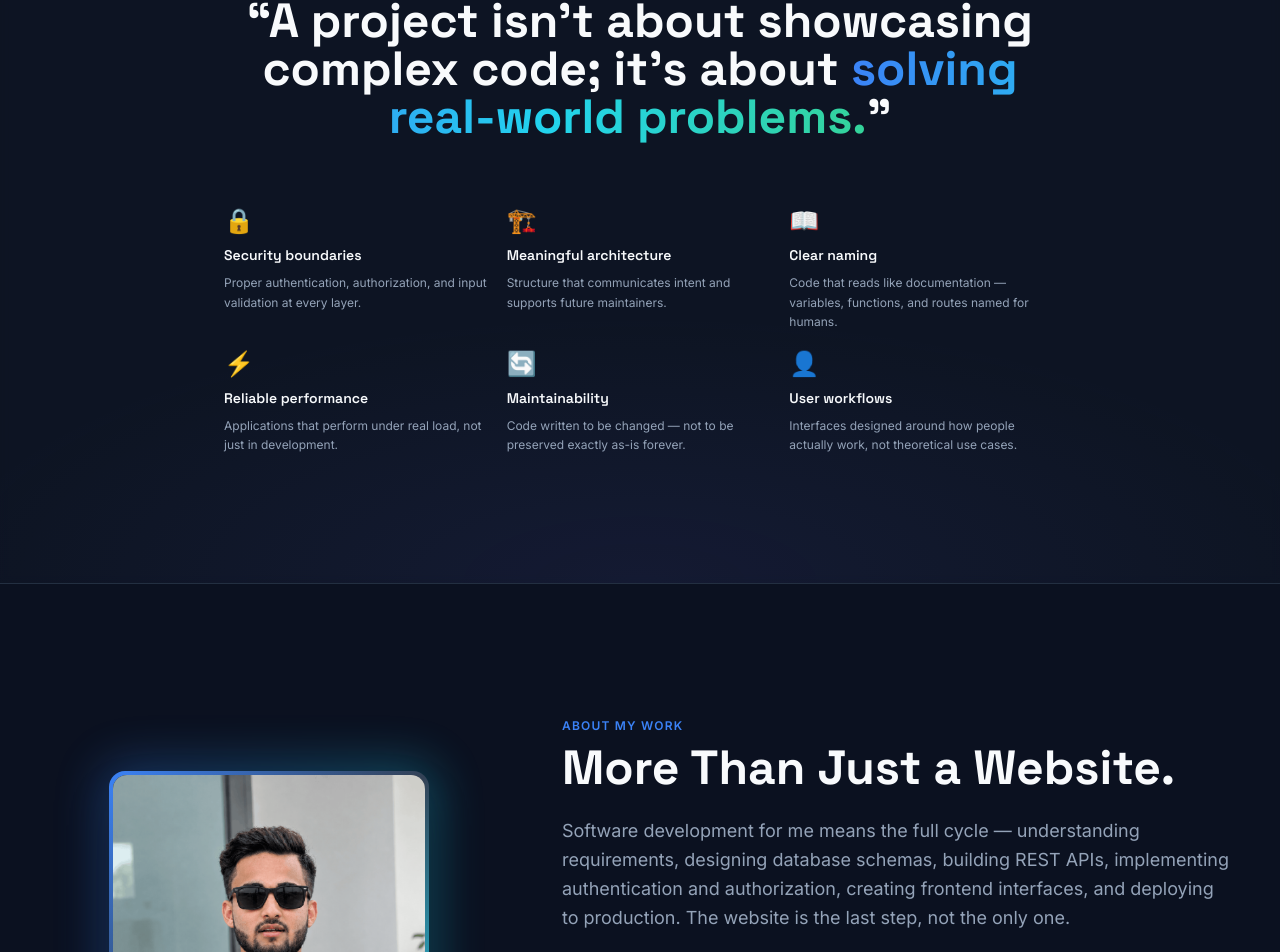
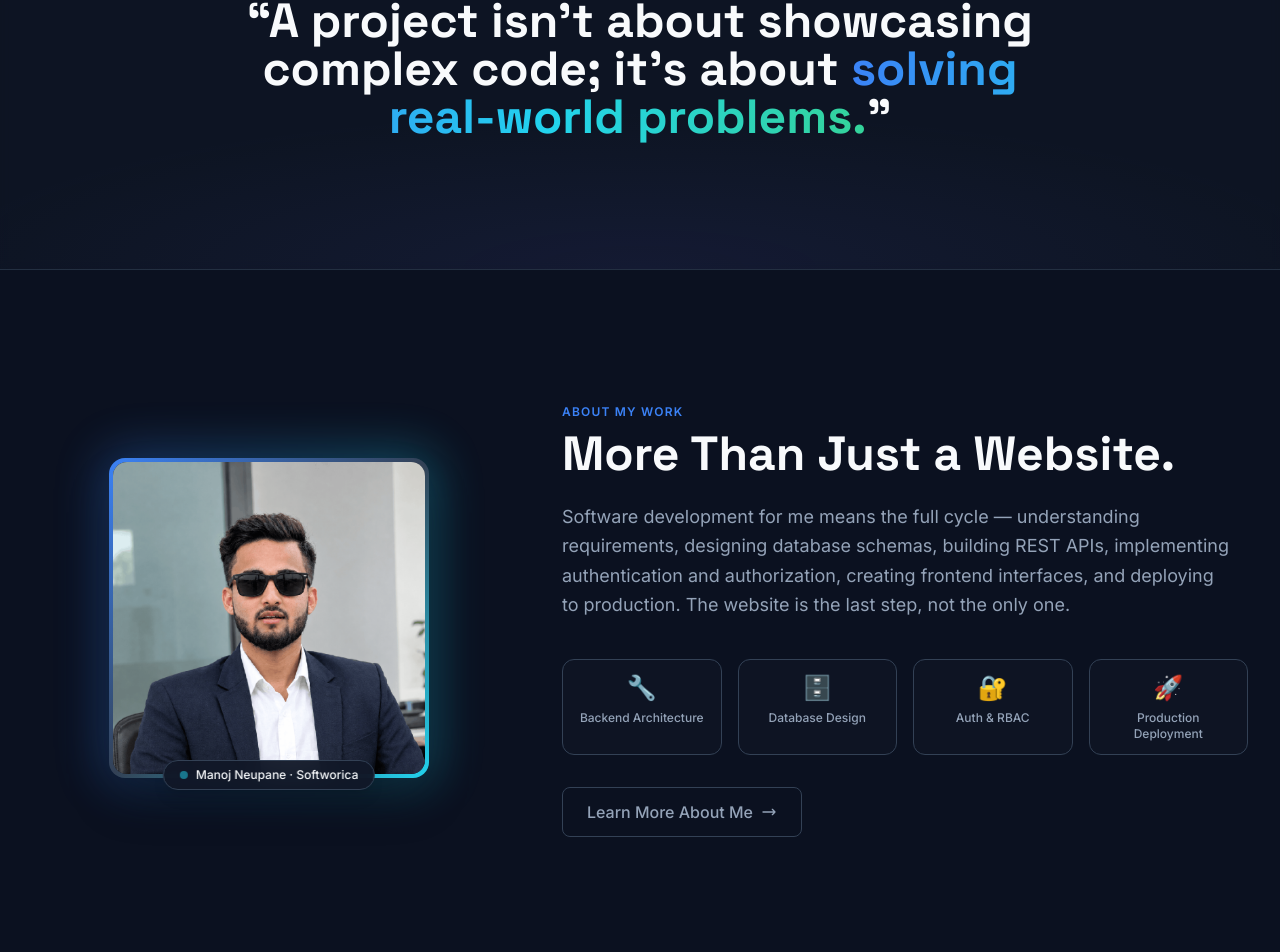
Before and after one commit to manojneupaneweb/manojneupane, a Next.js app: page / in a window 1280 px wide. Shown: the part 988-1940 px from the top of the page. Built offline with nearby package versions, Linux system fonts and the light colour scheme.

Commit message:
feat: remove 6 icon cards from Development Philosophy section

```diff
--- a/src/app/page.tsx
+++ b/src/app/page.tsx
@@ -816,23 +816,6 @@ function PhilosophySection() {
             <span className="gradient-text">solving real-world problems.</span>&rdquo;
           </h2>
         </blockquote>
-
-        <div className="grid grid-cols-2 sm:grid-cols-3 gap-4 pt-8 text-left">
-          {[
-            { icon: "🔒", title: "Security boundaries", desc: "Proper authentication, authorization, and input validation at every layer." },
-            { icon: "🏗️", title: "Meaningful architecture", desc: "Structure that communicates intent and supports future maintainers." },
-            { icon: "📖", title: "Clear naming", desc: "Code that reads like documentation — variables, functions, and routes named for humans." },
-            { icon: "⚡", title: "Reliable performance", desc: "Applications that perform under real load, not just in development." },
-            { icon: "🔄", title: "Maintainability", desc: "Code written to be changed — not to be preserved exactly as-is forever." },
-            { icon: "👤", title: "User workflows", desc: "Interfaces designed around how people actually work, not theoretical use cases." },
-          ].map((item) => (
-            <div key={item.title} className="space-y-2">
-              <div className="text-2xl" aria-hidden="true">{item.icon}</div>
-              <h3 className="text-sm font-semibold text-[#F8FAFC]">{item.title}</h3>
-              <p className="text-xs text-[#94A3B8] leading-relaxed">{item.desc}</p>
-            </div>
-          ))}
-        </div>
       </div>
     </section>
   );
```
